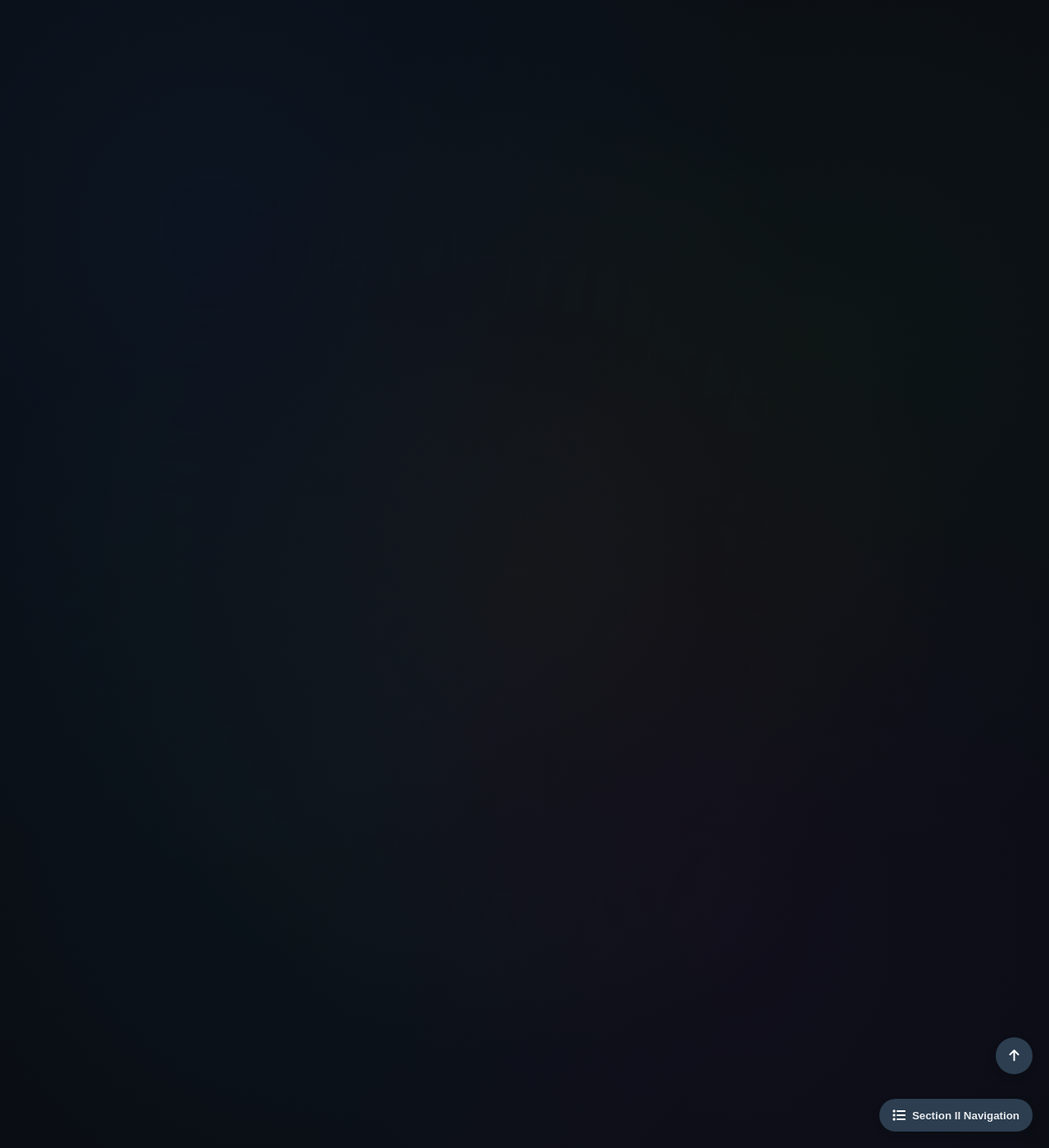
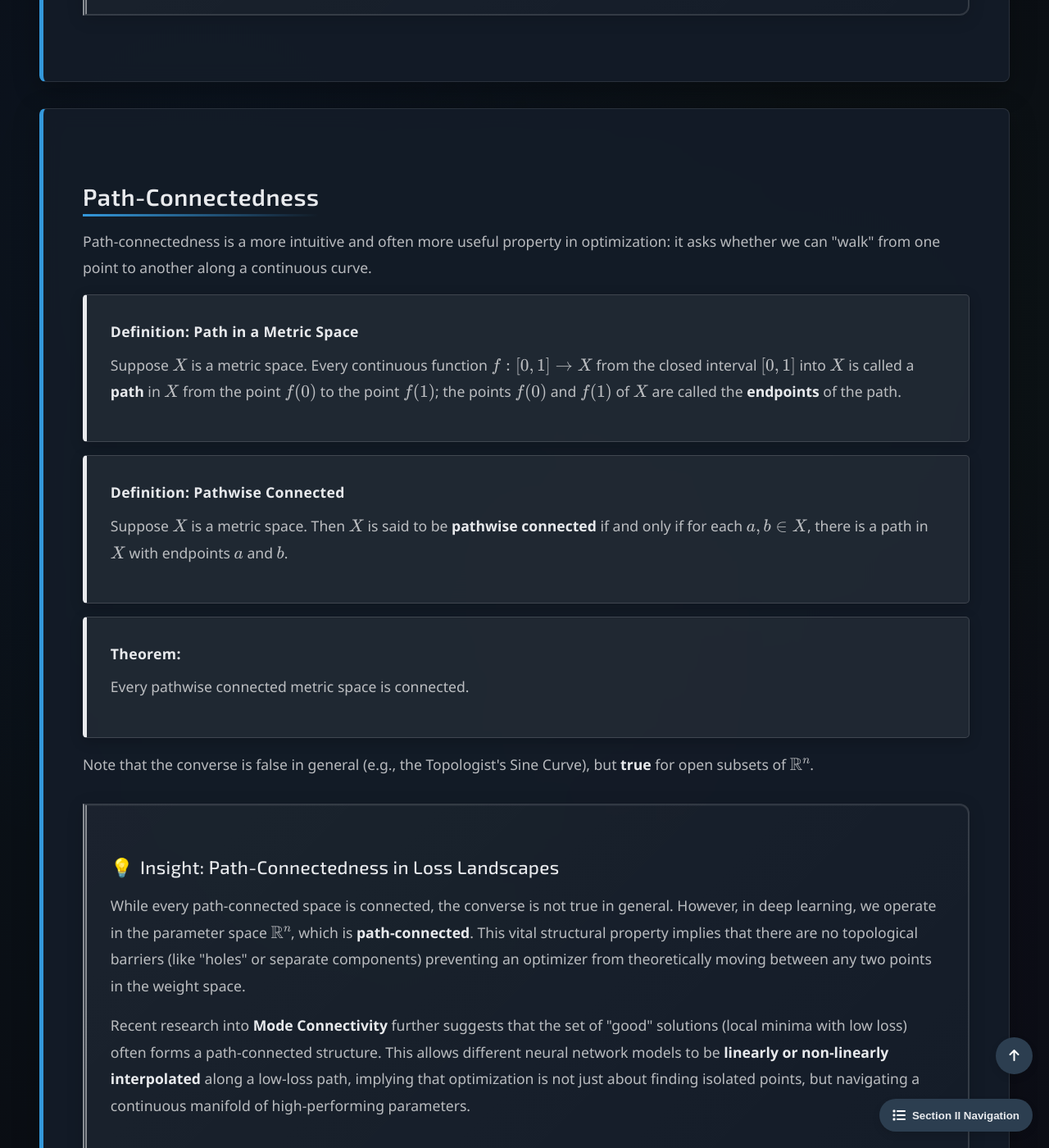
Before and after one commit to Yusukey01/yusukey01.github.io, a Jekyll site: the page built from Mathematics/Calculus/connectedness.html, in a window 1280 px wide and 1400 px high, scrolled down 4752 px. Shown: the whole window at 82% size. Built offline with Jekyll 4.4.1, drawn with Linux system fonts in a browser that asks for light colours; some of the changed text lies outside the part shown.

Commit message:
II-30 ver 2, please check math later

```diff
--- a/Mathematics/Calculus/connectedness.html
+++ b/Mathematics/Calculus/connectedness.html
@@ -87,9 +87,9 @@ noindex: true
         <div class="topic-nav">
             <a href="#intro">Introduction</a>
             <a href="#connected">Connected Sets</a>
+            <a href="#ivt">Intermediate Value Theorem</a>
+            <a href="#components">Components</a>
             <a href="#path">Path-Connectedness</a>
-            <a href="#components">Components</a>
-            <a href="#ivt">Intermediate Value Theorem</a>
         </div>
 
         <div class="container">
@@ -119,12 +119,15 @@ noindex: true
             <section id="connected" class="section-content">
                 <h2>Connected Sets</h2>
                 <p>
-                    <!-- Motivation: What does "one piece" mean formally? -->
+                    Formally, the notion of a space being "in one piece" is captured by the absence of a
+                    <strong>separation</strong>. A separation of \(X\) is a pair of disjoint non-empty open
+                    sets whose union is \(X\). If no such separation exists, the space is rigid enough to
+                    support global continuity properties, such as the Intermediate Value Theorem.
                 </p>
 
                 <div class="theorem">
                     <span class="theorem-title">Definition: Connected Metric Space</span>
-                    <P>
+                    <p>
                         A metric space \(X\) is called a <strong>connected metric space</strong> if and only if
                         \(X\) cannot be expressed as the union of two disjoint non-empty open subsets of itself.
                     </P>
@@ -156,17 +159,97 @@ noindex: true
                     </ol>
                 </div>
 
-                <!-- Definition: Disconnected set -->
+                <div class="theorem">
+                    <span class="theorem-title">Theorem: Continuity and Connectedness</span>
+                    Every continuous image of a connected metric space is connected.
+                </div>
 
-                <!-- Theorem: A subset of R is connected iff it is an interval -->
-
-                <!-- Theorem: Continuous image of a connected set is connected -->
+                <div class="theorem">
+                    <span class="theorem-title">Corollary 1:</span>
+                    Suppose \(S\) is a non-empty subset of \(\mathbb{R}\). Then \(S\) is connected if and only if
+                    \(S\) is an interval.
+                </div>
 
                 <div class="insight-box">
-                    <h3>Insight:</h3>
+                    <h3>Insight: Continuity and Interval Preservation</h3>
                     <p>
-                        This theorem is why the Intermediate Value Theorem works.
-                        The image of an interval under a continuous function is an interval.
+                        The fact that connected subsets of \(\mathbb{R}\) are exactly intervals is the fundamental reason
+                        why the Intermediate Value Theorem holds. Since continuity preserves connectedness, the continuous
+                        image of an interval must also be an interval. This ensures that a continuous function cannot "skip"
+                        values, providing the theoretical guarantee for numerical stability in algorithms that rely on
+                        continuous parameter spaces.
+                    </p>
+                </div>
+
+            </section>
+
+            <section id="ivt" class="section-content">
+                <h2>Intermediate Value Theorem</h2>
+                <p>
+                    One of the most classical theorem in Calculus is now understood through connectedness.
+                </p>
+
+                <div class="theorem">
+                    <span class="theorem-title">Theorem: Intermediate Value Theorem</span>
+                    Suppose \(X\) is a connected metric space and \(f: X \to \mathbb{R}\) is continuous. Suppose
+                    \(\alpha \in (\inf f(X, \sup f(X)))\). Then there exists \(z \in X\) such that \(f(z) = \alpha\).
+                </div>
+
+                <div class="proof">
+                    <span class="proof-title">Proof:</span>
+                    Since every continuous image of a connected metric space is connected, \(f(X)\) is connected. Thus,
+                    by <strong>Corollary 1</strong>, \(f(X)\) is an interval from which \(\alpha \in f(X)\).
+
+                </div>
+
+                <div class="insight-box">
+                    <h3>Insight: Topological Foundation of the IVT</h3>
+                    <p>
+                        The Intermediate Value Theorem is a direct consequence of the fact that continuity preserves connectedness.
+                        In optimization, this ensures that any continuous path between two points in the feasible region must pass
+                        through all intermediate objective values. This property is the logical basis for <strong>root-finding algorithms</strong>
+                        like the bisection method, where the existence of a zero is guaranteed within any interval where the function changes sign.
+                    </p>
+                </div>
+
+            </section>
+
+            <section id="components" class="section-content">
+                <h2>Connected Components</h2>
+
+                <p>
+                    When a space is not connected, we can decompose it into its maximal connected subsets. These "islands" of connectivity
+                    allow us to analyze the global structure of a space by studying its individual parts.
+                </p>
+
+                <div class="theorem">
+                    <span class="theorem-title">Definition: Connected Component</span>
+                    <p>
+                        Suppose \(X\) is a metric space. A subset \(U\) of \(X\) is called a <strong>connected component</strong> of
+                        \(X\) if and only if \(U\) is connected and there is no proper superset of \(U\) in \(X\) that is connected.
+                    </P>
+                </div>
+
+                <div class="theorem">
+                    <span class="theorem-title">Theorem:</span>
+                    <p>
+                        Suppose \(X\) is a metric space. Then the connected components of \(X\) are mutually disjoint and
+                        all closed in \(X\). Moreover, \(X\) is the union of its connected components.
+                    </p>
+                </div>
+
+                <div class="insight-box">
+                    <h3>CS Insight: Clustering as Component Identification</h3>
+                    <p>
+                        In machine learning, the task of <strong>clustering</strong> can be formally viewed as identifying the
+                        <strong>connected components</strong> of an underlying data manifold.
+                        Algorithms like <strong>DBSCAN</strong> (Density-Based Spatial Clustering of Applications with Noise)
+                        define connectivity via density-reachable points in a metric space.
+                    </p>
+                    <p>
+                        By partitioning the dataset into these disjoint components, we can discover clusters with
+                        <strong>arbitrary non-convex shapes</strong> — a feat that simple centroid-based approaches (like K-means) cannot achieve.
+                        This highlights how the topological structure of a space directly dictates the capability of the algorithms operating within it.
                     </p>
                 </div>
 
@@ -175,79 +258,56 @@ noindex: true
             <section id="path" class="section-content">
                 <h2>Path-Connectedness</h2>
                 <p>
-                    <!-- Motivation: A more intuitive notion—can we walk between any two points? -->
+                    Path-connectedness is a more intuitive and often more useful property in optimization: it asks whether
+                    we can "walk" from one point to another along a continuous curve.
                 </p>
 
-                <!-- Definition: Path in a metric space -->
+                <div class="theorem">
+                    <span class="theorem-title">Definition: Path in a Metric Space</span>
+                    <p>
+                        Suppose \(X\) is a metric space.
+                        Every continuous function \(f: [0, 1] \to X\) from the closed interval \([0, 1]\) into \(X\) is called
+                        a <strong>path</strong> in \(X\) from the point \(f(0)\) to the point \(f(1)\); the points
+                        \(f(0)\) and \(f(1)\) of \(X\) are called the <strong>endpoints</strong> of the path.
+                    </P>
+                </div>
 
-                <!-- Definition: Path-connected set -->
-
-                <!-- Theorem: Path-connected implies connected -->
-
-                <!-- Note: The converse is false in general, but true for open subsets of R^n -->
-
-                <div class="insight-box">
-                    <h3>Insight:</h3>
+                <div class="theorem">
+                    <span class="theorem-title">Definition: Pathwise Connected</span>
                     <p>
-                    <!--
-                    In ML, the loss landscape of neural networks is path-connected
-                    (the parameter space R^n is path-connected). This means gradient descent
-                    can theoretically reach any point from any starting point—though the path
-                    may be very long or pass through high-loss regions.
-                    -->
+                        Suppose \(X\) is a metric space. Then \(X\) is said to be <strong>pathwise connected</strong> if and only if
+                        for each \(a, b \in X\), there is a path in \(X\) with endpoints \(a\) and \(b\).
                     </p>
                 </div>
 
-            </section>
-
-            <section id="components" class="section-content">
-                <h2>Connected Components</h2>
-                <p>
-                    <!-- What if a space isn't connected? We can decompose it. -->
-                </p>
-
-                <!-- Definition: Connected component of a point -->
-
-                <!-- Theorem: Connected components partition the space -->
-
-                <!-- Theorem: Each component is closed (and open if there are finitely many) -->
-
-                <div class="insight-box">
-                    <h3>Insight:</h3>
+                <div class="theorem">
+                    <span class="theorem-title">Theorem:</span>
                     <p>
-                    <!--
-                    Application: Clustering can be viewed as identifying connected components
-                    under a suitable metric or graph structure.
-                    -->
+                        Every pathwise connected metric space is connected.
                     </p>
                 </div>
 
-            </section>
-
-            <section id="ivt" class="section-content">
-                <h2>The Intermediate Value Theorem</h2>
-                <p>
-                    <!-- The classical theorem, now understood through connectedness -->
+                 <p>
+                    Note that the converse is false in general (e.g., the Topologist's Sine Curve), but <strong>true</strong> for
+                    open subsets of \(\mathbb{R}^n\).
                 </p>
 
-                <!-- Theorem: Intermediate Value Theorem -->
-                <!--
-                    If f: X → R is continuous and X is connected, then f(X) is an interval.
-                    In particular, f attains every value between any two values it attains.
-                -->
-
                 <div class="insight-box">
-                    <h3>Insight:</h3>
+                    <h3>Insight: Path-Connectedness in Loss Landscapes</h3>
                     <p>
-                    <!--
-                    This is used constantly in optimization:
-                    - Existence of roots (bisection method)
-                    - Level sets are non-empty for intermediate values
-                    - Continuous parameterizations of solution paths
-                    -->
+                        While every path-connected space is connected, the converse is not true in general. However, in deep learning,
+                        we operate in the parameter space \(\mathbb{R}^n\), which is <strong>path-connected</strong>. This vital
+                        structural property implies that there are no topological barriers (like "holes" or separate components)
+                        preventing an optimizer from theoretically moving between any two points in the weight space.
+                    </p>
+                    <p>
+                        Recent research into <strong>Mode Connectivity</strong> further suggests that the set of "good" solutions
+                        (local minima with low loss) often forms a path-connected structure. This allows different neural network
+                        models to be <strong>linearly or non-linearly interpolated</strong> along a low-loss path, implying that
+                        optimization is not just about finding isolated points, but navigating a continuous manifold of high-performing
+                        parameters.
                     </p>
                 </div>
-
 
                 <div class="insight-box">
                     <h3>Looking Ahead: Toward Manifolds</h3>
@@ -261,6 +321,7 @@ noindex: true
 
             </section>
 
+
         </div>
         <script src="/js/main.js"></script>
     </body>
```
